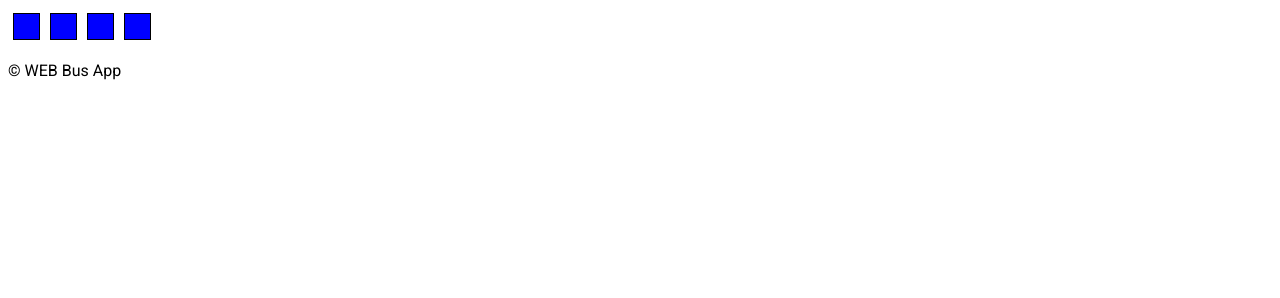
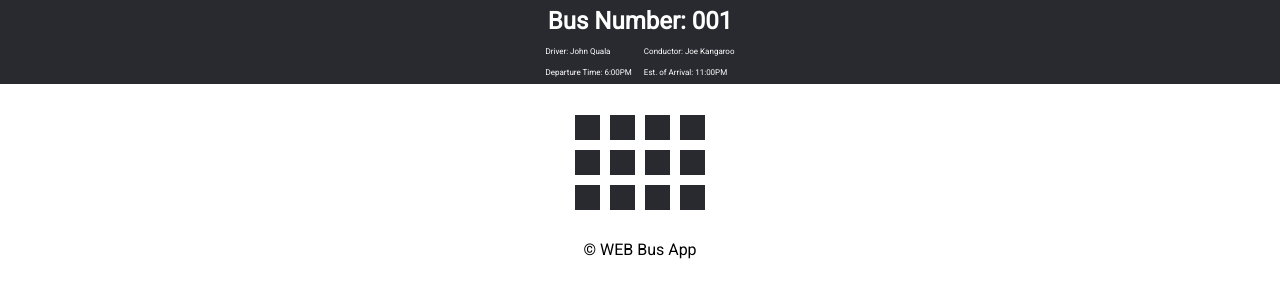
Before and after one commit to mcdylanb/web-bus-app, a plain HTML site: page index.html in a window 1280 px wide. Drawn offline with Linux system fonts and the light colour scheme.

Commit message:
adjusted some styles in the program

```diff
--- a/CSS/main.css
+++ b/CSS/main.css
@@ -1,19 +1,69 @@
+/* some color palette
+#292930 - grey
+#FCC133 - yellow
+#3EB650 - green
+#E12B38 -red
+
+*/
+
 * {
     font-family: 'Roboto', sans-serif;
+    margin: 0;
+    padding: 0;
 }
+#bus-app {
+
+    display:flex;
+    flex-direction: column;
+    width:100%;
+    justify-content: center;
+
+}
+
+#bus-info{
+    display:flex;
+    justify-content: center;
+    background-color: #292930;
+    color: white;
+}
+
+th, td{
+    padding: 5px;
+}
+
+th {
+    font-size: 1.5em;
+}
+td{
+    font-size: 0.5em;
+}
+
+#seats {
+    display:flex;
+    flex-direction: column;
+    justify-content: center;
+    width:96%;
+    margin: 2%;
+}
+
 .seat {
     height: 25px;
     width: 25px;
-    border: solid 1px black;
+
     margin: 5px;
 }
 
-#bus-app {
-    display:flex;
-    flex-direction: column;
-}
+
 
 .row {
     display: flex;
     flex-direction: row;
+    justify-content: center;
+    width:100%;
+
 }
+
+
+footer {
+    text-align: center;
+}
--- a/JS/index.js
+++ b/JS/index.js
@@ -1,19 +1,19 @@
 class Seat {
     constructor(element){
         this.element = element;
-        this.element.style.background = 'blue';
+        this.element.style.background = '#292930'; //grey
     }
 
     isOccupied = false;
-    background = 'blue';
+    // background = '#6EB5FF'; //blue
     updateSeat() {
         if (this.isOccupied == false){
-            this.element.style.background = 'green';
+            this.element.style.background = '#3EB650'; //green
 
             this.isOccupied = true;
             console.log("set to: " + this.isOccupied + this.background);
         }else {
-            this.element.style.background = 'blue';
+            this.element.style.background = '#292930'; //grey
 
             this.isOccupied = false;
             console.log("set to: " + this.isOccupied + this.background);
@@ -28,9 +28,29 @@ const seat02Ele = document.getElementById("seat02");
 const seat03Ele = document.getElementById("seat03");
 const seat04Ele = document.getElementById("seat04");
 
+const seat05Ele = document.getElementById("seat05");
+const seat06Ele = document.getElementById("seat06");
+const seat07Ele = document.getElementById("seat07");
+const seat08Ele = document.getElementById("seat08");
+
+const seat09Ele = document.getElementById("seat09");
+const seat10Ele = document.getElementById("seat10");
+const seat11Ele = document.getElementById("seat11");
+const seat12Ele = document.getElementById("seat12");
+
 let seat01 = new Seat(seat01Ele);
 let seat02 = new Seat(seat02Ele);
 let seat03 = new Seat(seat03Ele);
 let seat04 = new Seat(seat04Ele);
 
+let seat05 = new Seat(seat05Ele);
+let seat06 = new Seat(seat06Ele);
+let seat07 = new Seat(seat07Ele);
+let seat08 = new Seat(seat08Ele);
+
+let seat09 = new Seat(seat09Ele);
+let seat10 = new Seat(seat10Ele);
+let seat11 = new Seat(seat11Ele);
+let seat12 = new Seat(seat12Ele);
+
 // console.log(seat01.updateSeat);
--- a/index.html
+++ b/index.html
@@ -12,31 +12,47 @@
 
 <body>
 
+
     <div id="bus-app">
+        <!-- bus info -->
+        <div id="bus-info">
+            <table>
+                <tr>
+                    <th colspan="2">Bus Number: 001</th>
+                </tr>
+                <tr>
+                    <td>Driver: John Quala</td>
+                    <td>Conductor: Joe Kangaroo</td>
+                </tr>
+                <tr>
+                    <td>Departure Time: 6:00PM</td>
+                    <td>Est. of Arrival: 11:00PM</td>
+                </tr>
+
+            </table>
+
+        </div>
+        <div id="seats">
             <div class="row">
                 <div class="seat" id="seat01" onclick="seat01.updateSeat()"></div>
                 <div class="seat" id="seat02" onclick="seat02.updateSeat()"></div>
                 <div class="seat" id="seat03" onclick="seat03.updateSeat()"></div>
                 <div class="seat" id="seat04" onclick="seat04.updateSeat()"></div>
             </div>
-        <!-- <div class="row">
-            <div class="seat"></div>
-            <div class="seat"></div>
-            <div class="seat"></div>
-            <div class="seat"></div>
+            <div class="row">
+                <div class="seat" id="seat05" onclick="seat05.updateSeat()"></div>
+                <div class="seat" id="seat06" onclick="seat06.updateSeat()"></div>
+                <div class="seat" id="seat07" onclick="seat07.updateSeat()"></div>
+                <div class="seat" id="seat08" onclick="seat08.updateSeat()"></div>
             </div>
             <div class="row">
-            <div class="seat"></div>
-            <div class="seat"></div>
-            <div class="seat"></div>
-            <div class="seat"></div>
+                <div class="seat" id="seat09" onclick="seat09.updateSeat()"></div>
+                <div class="seat" id="seat10" onclick="seat10.updateSeat()"></div>
+                <div class="seat" id="seat11" onclick="seat11.updateSeat()"></div>
+                <div class="seat" id="seat12" onclick="seat12.updateSeat()"></div>
             </div>
-        <div class="row">
-            <div class="seat"></div>
-            <div class="seat"></div>
-            <div class="seat"></div>
-            <div class="seat"></div>
-        </div> -->
+        </div>
+
 
     </div>
 
@@ -46,4 +62,5 @@
     <!-- <h1>BUS APP v001</h1> -->
     <p>© WEB Bus App</p>
 </footer>
+
 </html>
```
Also changed, not shown: 1 other file. Lines whose indentation alone changed are shown as unchanged.
